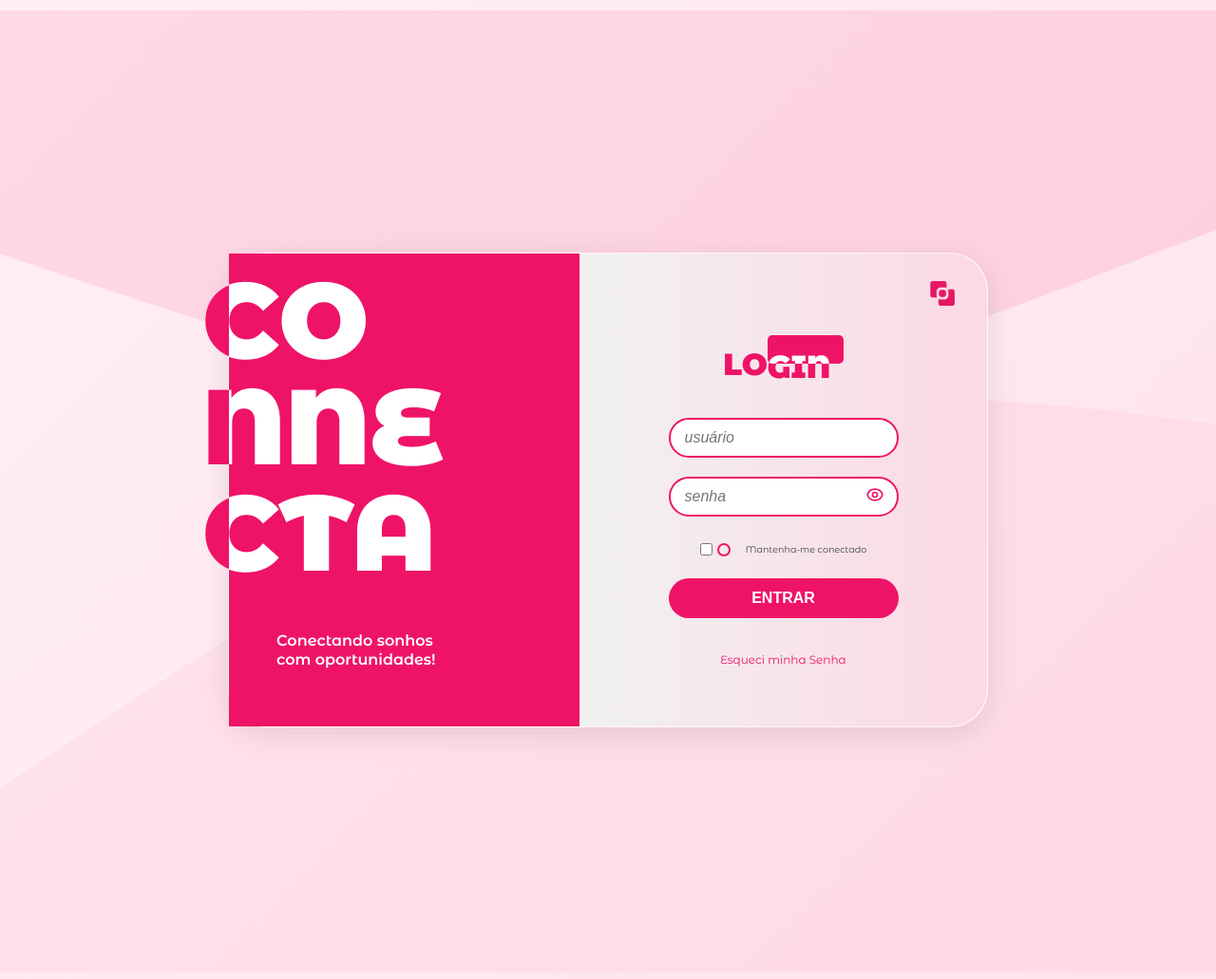
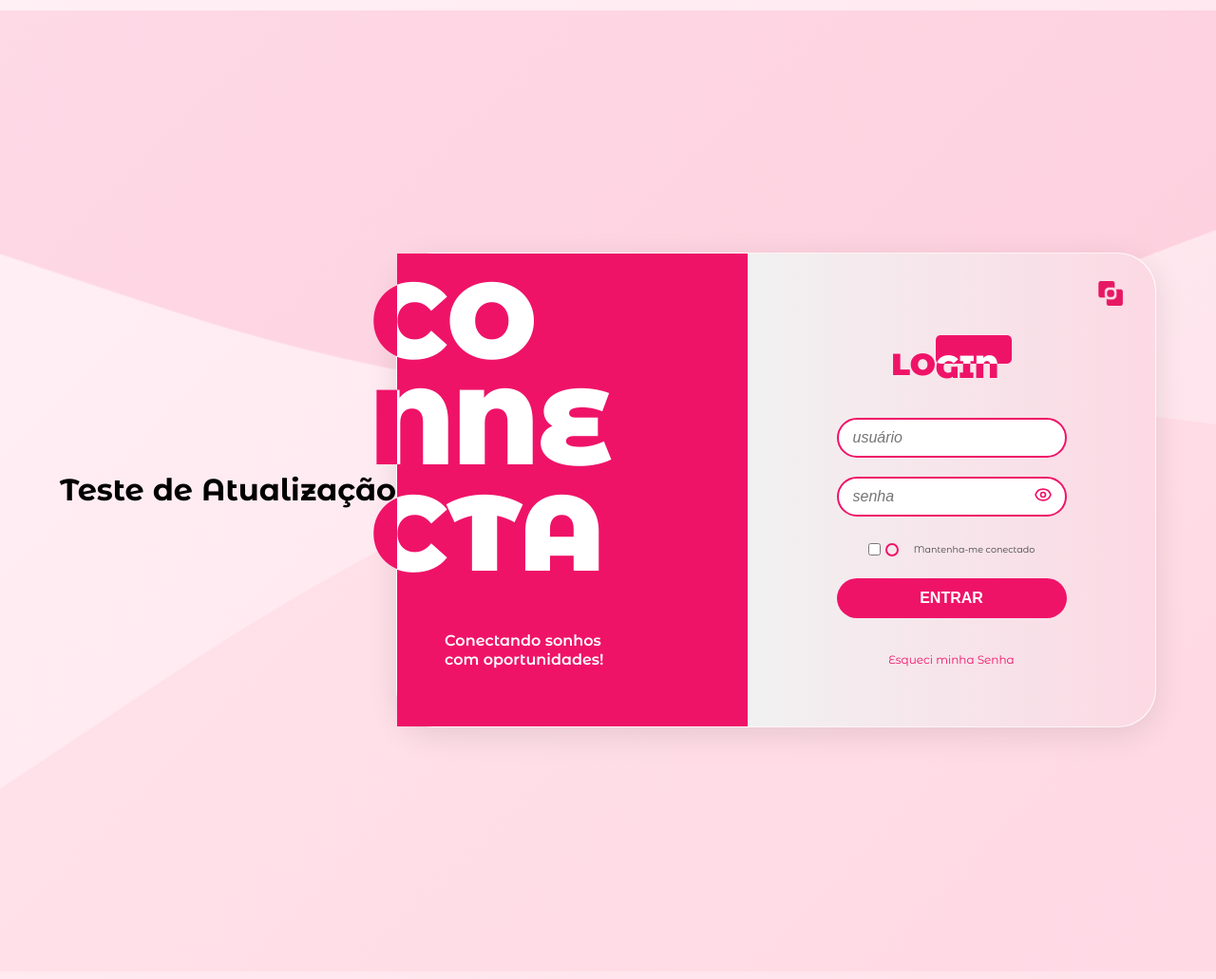
Before and after one commit to Fuyuki-Kuro/Connecta-App, a FastAPI app: page / in a window 1280 px wide. Shown: the whole page at 95% size. Run offline with FastAPI, Linux system fonts and the light colour scheme; parts of the project's set-up code (start-up, migrations or seed data) failed here and were passed over.

Commit message:
Update login.html

```diff
--- a/app/templates/login.html
+++ b/app/templates/login.html
@@ -8,7 +8,7 @@
   <link rel="stylesheet" href="/static/css/login.css">
 </head>
 <body>
-
+  <h1>Teste de Atualização</h1>
   <div class="background">
     <svg class="shape-top" viewBox="0 0 800 600" xmlns="http://www.w3.org/2000/svg">
       <path fill="#ef1368" fill-opacity="0.1" d="M0,160L80,186.7C160,213,320,267,480,245.3C640,224,800,128,960,96C1120,64,1280,96,1360,112L1440,128V0H1360C1280,0,1120,0,960,0C800,0,640,0,480,0C320,0,160,0,80,0H0Z" />
```
